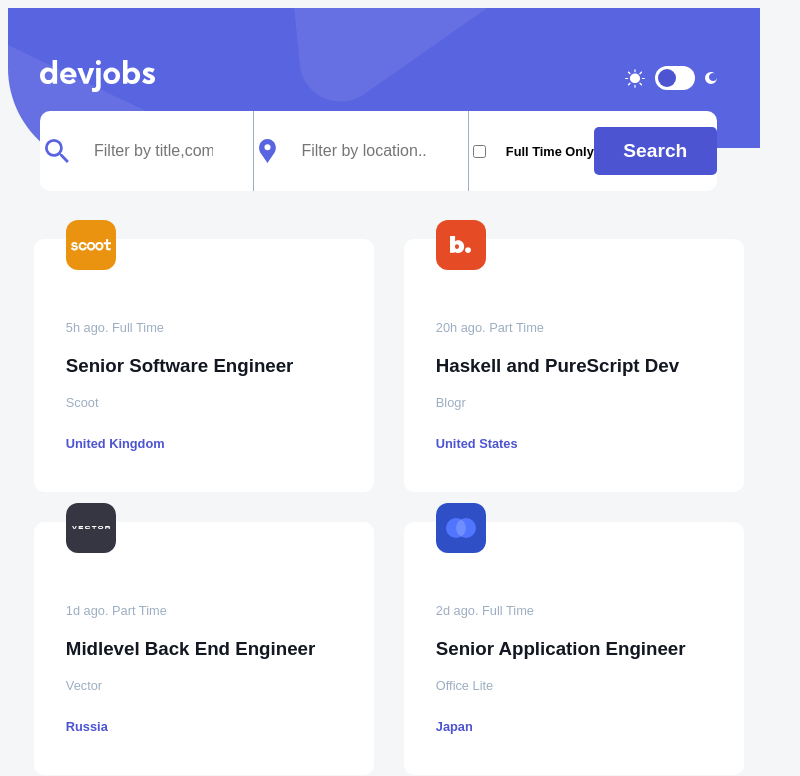
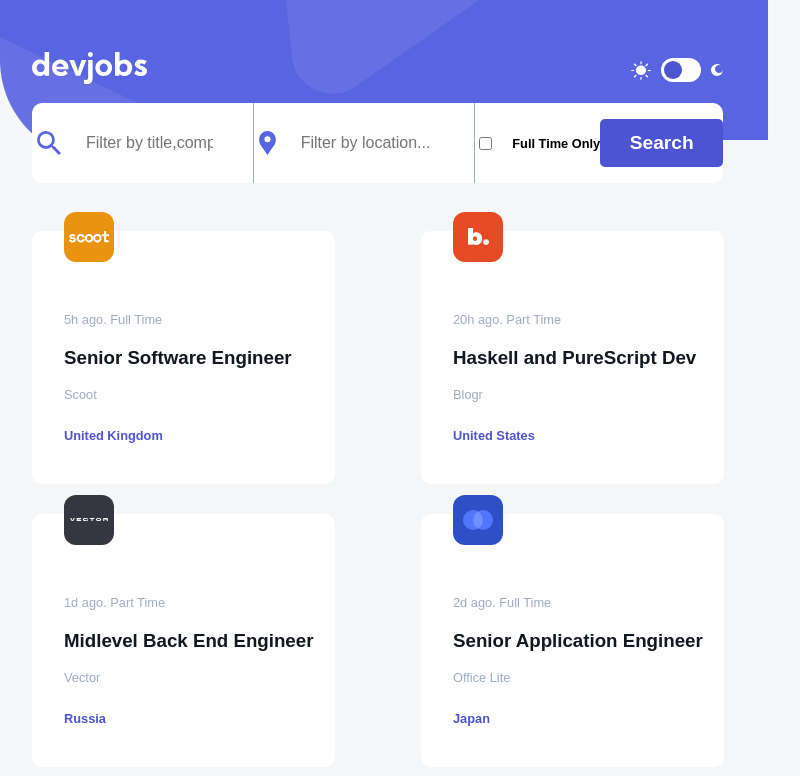
Before and after one commit to abdulrashid232/devjobs, an Angular app: page / in a window 768 px wide. Shown: the top 776 px of the page, 800 px wide, since content can reach past the window. Built offline with nearby package versions, Linux system fonts and the light colour scheme.

Commit message:
made changes to the media queries

```diff
--- a/src/app/jobs/jobs.component.css
+++ b/src/app/jobs/jobs.component.css
@@ -1,3 +1,13 @@
+.jobsContainer{
+  display: flex;
+  flex-direction: column;
+  align-items: center;
+  justify-content: center;
+  width: 100%;
+  height: 100%;
+  background-color: var(--secondary-color1);
+  padding: 0 0 0 0;
+}
 .grid-container{
   display: grid;
   grid-template-columns: 1fr 1fr 1fr;
@@ -17,7 +27,7 @@
   color: var(--midnight);
   font-weight: 700;
   border-radius: 10px;
-  width: 320px;
+  width: 100%;
   max-width: 340px;
   height: 253px;
   margin: 3rem 0 0 0 ;
@@ -187,20 +197,33 @@ button:hover{
 }
 
 @media only screen and (min-width: 600px) and (max-width: 1024px){
+  .jobsContainer{
+    display: flex;
+    flex-direction: column;
+    align-items: center;
+    justify-content: center;
+    width: 100vw;
+    height: 100%;
+    background-color: var(--secondary-color1);
+    padding: 0 0 0 0;
+  }
   .grid-container{
     display: grid;
-    /* flex-direction: column; */
     align-items: center;
     justify-content: center;
     grid-template-columns: 1fr 1fr;
-    gap: 30px 30px;
+    gap: 30px 10px;
     grid-template-rows: 1fr 1fr;
-    margin: 3rem 5rem 0 5rem;
+    margin: 3rem 2rem 0 2rem;
     width: 100%;
+    padding: 0;
+    max-width: 100vw;
   }
   .grid-item{
-    width: 390px;
-    margin: 0 0 0 0;
+    width: 80%;
+    max-width: 80%;
+    padding: 0;
+    margin: 0;
   }
   .job-logo{
     margin: -3rem 0 0 2rem;
--- a/src/app/jobs/jobs.component.html
+++ b/src/app/jobs/jobs.component.html
@@ -1,4 +1,4 @@
-  <div *ngIf="!viewJob">
+  <div *ngIf="!viewJob" class="JobsContainer">
   <app-search-bar (searchClicked)="onSearch($event)"></app-search-bar>
   <div class="grid-container">
     <div class="grid-item" *ngFor ="let job of filteredJobs" (click)="jobDetails(job)">
--- a/src/styles.css
+++ b/src/styles.css
@@ -21,6 +21,7 @@
 body{
   font-family: 'Kumbh Sans', sans-serif;
   background-color: var(--light-gray);
+  margin: 0;
 
 
 }
```
